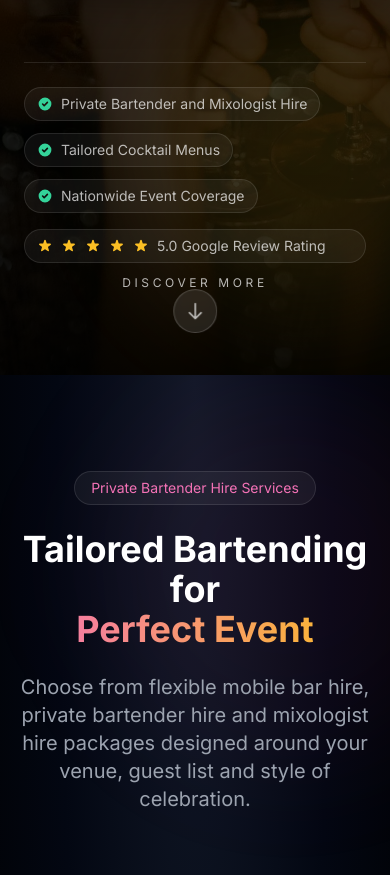
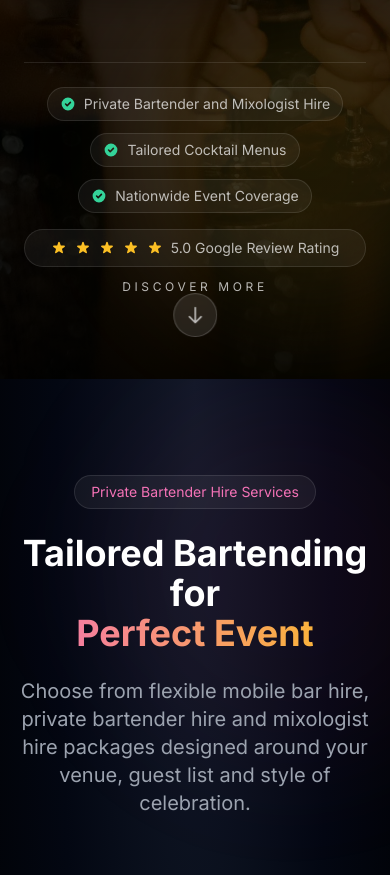
Before and after one commit to amora92/tailwind_mybartenders, a Next.js app: page / in a window 390 px wide. Shown: the part 856-1731 px from the top of the page. Built offline with nearby package versions, Linux system fonts and the light colour scheme.

Commit message:
broken reviews
broken reviews

```diff
--- a/components/VideoSection/VideoSection.replacement.jsx
+++ b/components/VideoSection/VideoSection.replacement.jsx
@@ -145,11 +145,11 @@ const VideoSection = () => {
 
         <div className='border-t border-white/10 pt-6'>
           <div className='flex flex-col gap-4 text-sm text-white/70 lg:flex-row lg:items-center lg:justify-between'>
-            <div className='flex flex-wrap items-center gap-3'>
+            <div className='flex flex-wrap items-center justify-center gap-3 lg:justify-start'>
               {trustPoints.map(point => (
                 <span
                   key={point}
-                  className='inline-flex items-center gap-2 rounded-full border border-white/10 bg-white/5 px-3 py-1.5'
+                  className='inline-flex max-w-full items-center gap-2 rounded-full border border-white/10 bg-white/5 px-3 py-1.5 text-center'
                 >
                   <svg
                     className='h-4 w-4 flex-shrink-0 text-emerald-400'
@@ -160,14 +160,14 @@ const VideoSection = () => {
                       fillRule='evenodd'
                       d='M10 18a8 8 0 100-16 8 8 0 000 16zm3.707-9.293a1 1 0 00-1.414-1.414L9 10.586 7.707 9.293a1 1 0 00-1.414 1.414l2 2a1 1 0 001.414 0l4-4z'
                       clipRule='evenodd'
-                    />
-                  </svg>
-                  <span>{point}</span>
+                  />
+                </svg>
+                  <span className='min-w-0 break-words'>{point}</span>
                 </span>
               ))}
             </div>
 
-            <div className='inline-flex items-center gap-2 rounded-full border border-white/10 bg-white/5 px-3 py-1.5'>
+            <div className='flex w-full max-w-full flex-wrap items-center justify-center gap-2 rounded-full border border-white/10 bg-white/5 px-3 py-2 text-center sm:w-auto sm:flex-nowrap sm:justify-start sm:py-1.5'>
               {[0, 1, 2, 3, 4].map(index => (
                 <svg
                   key={index}
@@ -178,7 +178,9 @@ const VideoSection = () => {
                   <path d='M9.049 2.927c.3-.921 1.603-.921 1.902 0l1.07 3.292a1 1 0 00.95.69h3.462c.969 0 1.371 1.24.588 1.81l-2.8 2.034a1 1 0 00-.364 1.118l1.07 3.292c.3.921-.755 1.688-1.54 1.118l-2.8-2.034a1 1 0 00-1.175 0l-2.8 2.034c-.784.57-1.838-.197-1.539-1.118l1.07-3.292a1 1 0 00-.364-1.118L2.98 8.72c-.783-.57-.38-1.81.588-1.81h3.461a1 1 0 00.951-.69l1.07-3.292z' />
                 </svg>
               ))}
-              <span>{COMPANY_STATS.googleRating} Google Review Rating</span>
+              <span className='min-w-0 break-words'>
+                {COMPANY_STATS.googleRating} Google Review Rating
+              </span>
             </div>
           </div>
         </div>
```
